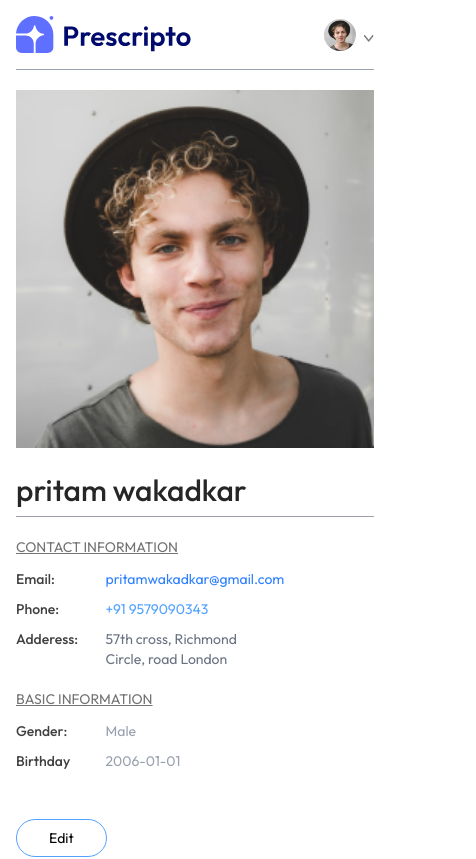
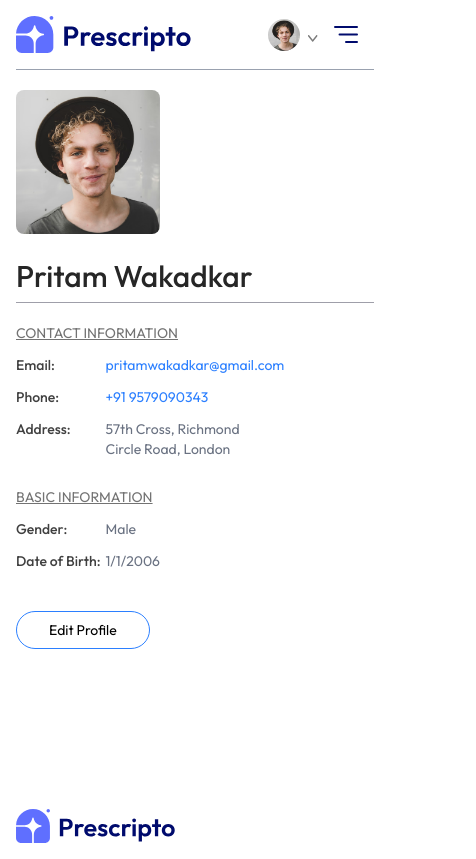
Before and after one commit to PritamWakadkar/clinicQueue, a React (Vite) app in the folder frontend/: page /my-profile in a window 390 px wide. Shown: the top 859 px of the page, 476 px wide, since content can reach past the window. Built offline with nearby package versions, Linux system fonts and the light colour scheme.

Commit message:
make responsive

```diff
--- a/frontend/src/components/Footer.jsx
+++ b/frontend/src/components/Footer.jsx
@@ -4,7 +4,7 @@ import { assets } from '../assets/assets/assets_frontend/assets'
 const Footer = () => {
   return (
     <div className='md:mx-10'>
-        <div className='flex flex-xol sm:grid grid-cols-[3fr_1fr_1fr] gap-14 my-10 mt-40 text-sm'>
+        <div className='flex flex-col sm:grid grid-cols-[3fr_1fr_1fr] gap-14 my-10 mt-40 text-sm'>
                 {/* ------LEFT SECTION------- */}
                 <div>
                     <img className='mb-5 w-40' src={assets.logo} alt="" />
--- a/frontend/src/components/Navbar.jsx
+++ b/frontend/src/components/Navbar.jsx
@@ -29,7 +29,7 @@ const Navbar = () => {
                 <hr className='border-none outline-none h-0.5  bg-[#5f6FFF] w-3/5 m-auto hidden'/>
             </NavLink>
         </ul>
-        <div className=' items-center gap-4'>
+        <div className='flex items-center gap-4'>
             {
                 Token ? <div className='flex items-center justify-between cursor-pointer gap-2 group relative'>
                     <img className='w-8 rounded-full' src={assets.profile_pic} alt="" />
@@ -45,7 +45,25 @@ const Navbar = () => {
                 : <button onClick={()=>nevigate('/login')} className='bg-[#5f6FFF] text-white px-8 py-2 rounded-full font-light hidden md:block'>Create Account</button>
             }
 
-        </div>
+
+            <img onClick={()=>setShowMenu(true)} src={assets.menu_icon} alt="" className='w-6 md:hidden right-0' />
+            {/* ---------mobile menu -------------- */}
+
+            <div className={`${Showmenu ? 'fixed w-full':'h-0 w-0'} md:hidden top-0 right-0 bottom-0 z-20 bg-white overflow-hidden transition-all`}>
+                <div className='flex items-center justify-between px-5 py-6'>
+                    <img className='w-36' src={assets.logo} alt="" />
+                    <img className='w-7 hover:bg-blue-500  rounded-full' onClick={()=>setShowMenu(false)} src={assets.cross_icon} alt="" />
+                </div>
+                <ul className='flex items-center flex-col gap-2 mt-5 px-5 text-lg font-medium'>
+                     <NavLink  onClick={()=>setShowMenu(false)} to={'/'}> <p className='px-4 py-2 rounded inline-block'>Home</p> </NavLink>
+                     <NavLink  onClick={()=>setShowMenu(false)} to={'/doctors'}> <p className='px-4 py-2 rounded inline-block'>All doctors</p> </NavLink>
+                     <NavLink  onClick={()=>setShowMenu(false)} to={'/about'}> <p className='px-4 py-2 rounded inline-block'>about</p></NavLink>
+                     <NavLink  onClick={()=>setShowMenu(false)} to={'/contact'}> <p className='px-4 py-2 rounded inline-block'>contact</p> </NavLink>
+                </ul>
+            </div>
+            </div>
+
+
     </div>
   )
 }
--- a/frontend/src/index.css
+++ b/frontend/src/index.css
@@ -15,3 +15,9 @@
 }
 
 /* grid-cols-auto: repeat(autofill,minmax(200px,1fr)); */
+
+@media (max-width:740px){
+    .active p{
+     @apply    text-white bg-[#5f6FFF]
+    }
+}
--- a/frontend/src/pages/Doctors.jsx
+++ b/frontend/src/pages/Doctors.jsx
@@ -5,6 +5,7 @@ import { AppContext } from '../context/AppContext'
 const Doctors = () => {
   const { speciality } = useParams()
   const [filterDoc, setFilterDoc] = useState([]);
+  const [soFilter, setSoFilter] = useState(false)
   const { doctors } = useContext(AppContext);
   const nevigate = useNavigate()
 
@@ -24,7 +25,8 @@ const Doctors = () => {
     <div>
       <p className='text-gray-600'>Brows through the doctor specialist.</p>
       <div className='flex flex-col sm:flex-row items-start gap-5 mt-5'>
-        <div className='flex flex-col gap-4 text-sm text-gray-600'>
+     <button className={`py-1 px-3 border rounded text-sm transition-all sm:hidden ${soFilter ? "bg-[#5f6FFF] text-white" :""}`} onClick={()=>setSoFilter(prev=>!prev)}>Filter</button>
+        <div className={` flex-col gap-4 text-sm text-gray-600 ${soFilter ? "flex":"hidden sm:flex"}`}>
           <p onClick={() => speciality === 'General physician' ? nevigate('/doctors') : nevigate('/doctors/General physician')} className={`w-[94vw] sm:w-auto pl-3 py-1.5 pr-16 border border-gray-300 rounded transition-all cursor-pointer  ${speciality === "General physician" ? "bg-indigo-100 text-black" : ""}`}>General physician</p>
           <p onClick={() => speciality === 'Gynecologist' ? nevigate('/doctors') : nevigate('/doctors/Gynecologist')} className={`w-[94vw] sm:w-auto pl-3 py-1.5 pr-16 border border-gray-300 rounded transition-all cursor-pointer ${speciality === "Gynecologist" ? "bg-indigo-100 text-black" : ""}`}>Gynecologist</p>
           <p onClick={() => speciality === 'Dermatologist' ? nevigate('/doctors') : nevigate('/doctors/Dermatologist')} className={`w-[94vw] sm:w-auto pl-3 py-1.5 pr-16 border border-gray-300 rounded transition-all cursor-pointer ${speciality === "Dermatologist" ? "bg-indigo-100 text-black" : ""}`}>Dermatologist</p>
--- a/frontend/src/pages/MyProfile.jsx
+++ b/frontend/src/pages/MyProfile.jsx
@@ -1,91 +1,201 @@
-import React, { useState } from 'react'
-import { assets } from '../assets/assets/assets_frontend/assets'
+import React, { useState } from "react";
+import { assets } from "../assets/assets/assets_frontend/assets";
+
 const MyProfile = () => {
-
-  const [userData, steUserData] = useState({
-    name: "pritam wakadkar",
+  const [userData, setUserData] = useState({
+    name: "Pritam Wakadkar",
     image: assets.profile_pic,
-    email: 'pritamwakadkar@gmail.com',
-    phone: '+91 9579090343',
+    email: "pritamwakadkar@gmail.com",
+    phone: "+91 9579090343",
     address: {
-      line1: "57th cross, Richmond",
-      line2: "Circle, road London"
+      line1: "57th Cross, Richmond",
+      line2: "Circle Road, London",
     },
     gender: "Male",
-    dob: "2006-01-01"
-  })
+    dob: "2006-01-01",
+  });
 
-  const [isEdit, setIsEdit] = useState(false)
+  const [isEdit, setIsEdit] = useState(false);
+
+  const handleSave = () => {
+    // API call can be added here later
+    setIsEdit(false);
+  };
 
   return (
-    <div className='max-w-lg flex flex-col gap-2 text-sm'>
-      <img src={userData.image} alt="" />
-      {
-        isEdit
-          ? <input className='bg-gray-50 text-3xl font-medium max-w-60 mt-4' value={userData.name} type="text" onChange={(e) => steUserData(prev => ({ ...prev, name: e.target.value }))} />
-          : <p className='font-medium text-3xl text-neutral-800 mt-4'>{userData.name}</p>
+    <div className="max-w-lg flex flex-col gap-2 text-sm">
+
+      {/* Profile Image */}
+      <img
+        className="w-36 rounded-lg"
+        src={userData.image}
+        alt="Profile"
+      />
+
+      {/* Name */}
+      {isEdit ? (
+        <input
+          className="bg-gray-100 text-3xl font-medium max-w-60 mt-4 p-2 rounded"
+          type="text"
+          value={userData.name}
+          onChange={(e) =>
+            setUserData((prev) => ({
+              ...prev,
+              name: e.target.value,
+            }))
           }
+        />
+      ) : (
+        <p className="font-medium text-3xl text-neutral-800 mt-4">
+          {userData.name}
+        </p>
+      )}
 
-      <hr className='bg-zinc-400 h-[1px] border-none'/>
+      <hr className="bg-zinc-400 h-[1px] border-none" />
 
+      {/* Contact Information */}
       <div>
-        <p className='text-neutral-500 underline mt-3'>CONTACT INFORMATION</p>
-        <div className='grid grid-cols-[1fr_3fr] gap-y-2.5 mt-3 text-neutral-700'>
-          <p className='font-medium'>Email:</p>
-          <p className='text-blue-500'>{userData.email}</p>
-          <p className='font-medium'>Phone:</p>
-          {
-            isEdit
-              ? <input className='bg-gray-100 max-w-52' value={userData.phone} type="text" onChange={(e) => steUserData(prev => ({ ...prev, phone: e.target.value }))} />
-              : <p className='text-blue-400'>{userData.phone}</p>
+        <p className="text-neutral-500 underline mt-3">
+          CONTACT INFORMATION
+        </p>
+
+        <div className="grid grid-cols-[1fr_3fr] gap-y-3 mt-3 text-neutral-700">
+
+          <p className="font-medium">Email:</p>
+          <p className="text-blue-500">{userData.email}</p>
+
+          <p className="font-medium">Phone:</p>
+
+          {isEdit ? (
+            <input
+              className="bg-gray-100 max-w-52 p-2 rounded"
+              type="text"
+              value={userData.phone}
+              onChange={(e) =>
+                setUserData((prev) => ({
+                  ...prev,
+                  phone: e.target.value,
+                }))
               }
-          <p className='font-medium'>Adderess:</p>
-          {
-            isEdit ?
-              <p>
-                <input className='bg-gray-50' onChange={(e)=>steUserData(prev =>({...prev , address:{...prev.address,line1: e.target.value}}))} value={userData.address.line1} type="text" />
-                <br />
-                <input className='bg-gray-50' onChange={(e)=>steUserData(prev=>({...prev , address:{...prev.address, line2:e.target.value}}))} value={userData.address.line2} type="text" />
-              </p> :
-              <p className='text-gray-500'>
+            />
+          ) : (
+            <p className="text-blue-500">{userData.phone}</p>
+          )}
+
+          <p className="font-medium">Address:</p>
+
+          {isEdit ? (
+            <div className="flex flex-col gap-2">
+              <input
+                className="bg-gray-100 p-2 rounded"
+                type="text"
+                value={userData.address.line1}
+                onChange={(e) =>
+                  setUserData((prev) => ({
+                    ...prev,
+                    address: {
+                      ...prev.address,
+                      line1: e.target.value,
+                    },
+                  }))
+                }
+              />
+
+              <input
+                className="bg-gray-100 p-2 rounded"
+                type="text"
+                value={userData.address.line2}
+                onChange={(e) =>
+                  setUserData((prev) => ({
+                    ...prev,
+                    address: {
+                      ...prev.address,
+                      line2: e.target.value,
+                    },
+                  }))
+                }
+              />
+            </div>
+          ) : (
+            <p className="text-gray-500">
               {userData.address.line1}
               <br />
               {userData.address.line2}
             </p>
-          }
+          )}
         </div>
       </div>
+
+      {/* Basic Information */}
       <div>
-        <p className='text-neutral-500 underline mt-3'>BASIC INFORMATION</p>
-        <div className='grid grid-cols-[1fr_3fr] gap-y-2.5 mt-3 text-neutral-700'>
-          <p className='font-medium'>Gender:</p>
-          {
-            isEdit ?
-              <select className='smax-w-20 bg-gray-100' onChange={(e)=>steUserData(prev=>({...prev , gender:e.target.value}))} value={userData.gender}>
+        <p className="text-neutral-500 underline mt-5">
+          BASIC INFORMATION
+        </p>
+
+        <div className="grid grid-cols-[1fr_3fr] gap-y-3 mt-3 text-neutral-700">
+
+          <p className="font-medium">Gender:</p>
+
+          {isEdit ? (
+            <select
+              className="max-w-28 bg-gray-100 p-2 rounded"
+              value={userData.gender}
+              onChange={(e) =>
+                setUserData((prev) => ({
+                  ...prev,
+                  gender: e.target.value,
+                }))
+              }
+            >
               <option value="Male">Male</option>
               <option value="Female">Female</option>
             </select>
-            : <p className='text-gray-400'>{userData.gender}</p>
+          ) : (
+            <p className="text-gray-500">{userData.gender}</p>
+          )}
+
+          <p className="font-medium">Date of Birth:</p>
+
+          {isEdit ? (
+            <input
+              className="bg-gray-100 max-w-40 p-2 rounded"
+              type="date"
+              value={userData.dob}
+              onChange={(e) =>
+                setUserData((prev) => ({
+                  ...prev,
+                  dob: e.target.value,
+                }))
               }
-
-          <p className='font-medium'>Birthday</p>
-          {
-            isEdit
-            ? <input  className='max-w-28 bg-gray-100' type="date"  onChange={(e)=>steUserData(prev=>({...prev , dob:e.target.value}))} value={userData.dob}/>
-            : <p className='text-gray-400'>{userData.dob}</p>
-          }
+            />
+          ) : (
+            <p className="text-gray-500">
+              {new Date(userData.dob).toLocaleDateString()}
+            </p>
+          )}
         </div>
       </div>
-      <div className='mt-10'>
-        {
-          isEdit ?
-          <button className='border border-blue-400 px-8 py-2 rounded-full cursor-pointer hover:bg-blue-500 hover:text-white transition-all' onClick={()=>setIsEdit(false)}>Save information</button>
-          : <button className='border border-blue-400 px-8 py-2 rounded-full cursor-pointer hover:bg-blue-500 hover:text-white transition-all' onClick={()=>setIsEdit(true)}>Edit</button>
-        }
+
+      {/* Buttons */}
+      <div className="mt-8">
+        {isEdit ? (
+          <button
+            onClick={handleSave}
+            className="border border-blue-500 px-8 py-2 rounded-full cursor-pointer hover:bg-blue-500 hover:text-white transition-all"
+          >
+            Save Information
+          </button>
+        ) : (
+          <button
+            onClick={() => setIsEdit(true)}
+            className="border border-blue-500 px-8 py-2 rounded-full cursor-pointer hover:bg-blue-500 hover:text-white transition-all"
+          >
+            Edit Profile
+          </button>
+        )}
       </div>
+    </div>
+  );
+};
 
-    </div>
-  )
-}
-
-export default MyProfile
+export default MyProfile;
--- a/frontend/src/pages/Myappointent.jsx
+++ b/frontend/src/pages/Myappointent.jsx
@@ -1,8 +1,91 @@
-import React from 'react'
+import React, { useContext, useState } from 'react'
+import { AppContext } from '../context/AppContext'
 
 const Myappointent = () => {
+
+  const { doctors } = useContext(AppContext)
+  const [isPay, setIsPay] = useState(false)
+
   return (
-    <div>Myappointent</div>
+    <div className='max-w-5xl mx-auto px-4 py-8'>
+      <p className='text-2xl font-semibold text-gray-800 border-b pb-2'>
+        My Appointments
+      </p>
+
+      <div className='mt-6 flex flex-col gap-6'>
+        {doctors.slice(0, 2).map((item, index) => (
+          <div
+            key={index}
+            className='flex flex-col md:flex-row items-center md:items-start justify-between gap-6 p-5 border border-gray-300 rounded-xl shadow-sm hover:shadow-md transition-all'
+          >
+
+            {/* Doctor Image */}
+            <img
+              src={item.image}
+              alt=""
+              className='w-32 h-32 object-cover rounded-lg bg-gray-100'
+            />
+
+            {/* Doctor Details */}
+            <div className='flex-1 text-center md:text-left'>
+              <p className='text-xl font-semibold text-gray-800'>
+                {item.name}
+              </p>
+
+              <p className='text-blue-500 font-medium mt-1'>
+                {item.speciality}
+              </p>
+
+              <p className='mt-4 font-semibold text-gray-700'>
+                Address:
+              </p>
+
+              <p className='text-gray-600'>
+                {item.address.line1}
+              </p>
+
+              <p className='text-gray-600'>
+                {item.address.line2}
+              </p>
+
+              <p className='mt-4 font-semibold text-gray-700'>
+                Date & Time
+              </p>
+
+              <p className='text-gray-500'>
+                25 July 2026 | 10:30 AM
+              </p>
+            </div>
+
+            {/* Buttons */}
+            <div className='flex flex-col gap-3 w-full md:w-48'>
+
+              {isPay ? (
+                <button
+                  className='w-full py-2 rounded-lg bg-green-500 text-white font-medium cursor-default'
+                >
+                  Paid
+                </button>
+              ) : (
+                <button
+                  className='w-full py-2 rounded-lg border border-blue-500 text-blue-500 hover:bg-blue-500 hover:text-white transition-all'
+                >
+                  Pay Here
+                </button>
+              )}
+
+              <button
+                className='w-full py-2 rounded-lg border border-red-500 text-red-500 hover:bg-red-500 hover:text-white transition-all'
+              >
+                Cancel Appointment
+              </button>
+
+            </div>
+
+          </div>
+        ))}
+      </div>
+    </div>
   )
 }
 
```
Lines whose indentation alone changed are shown as unchanged.
